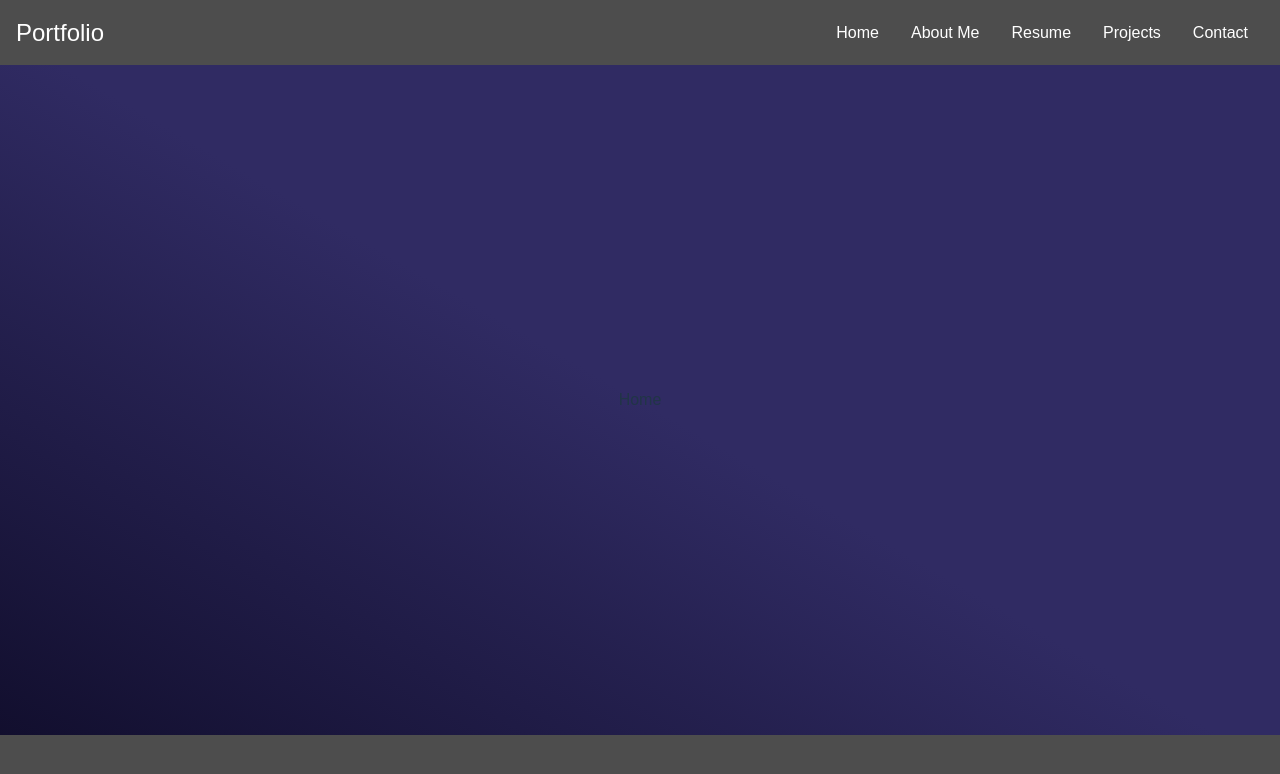
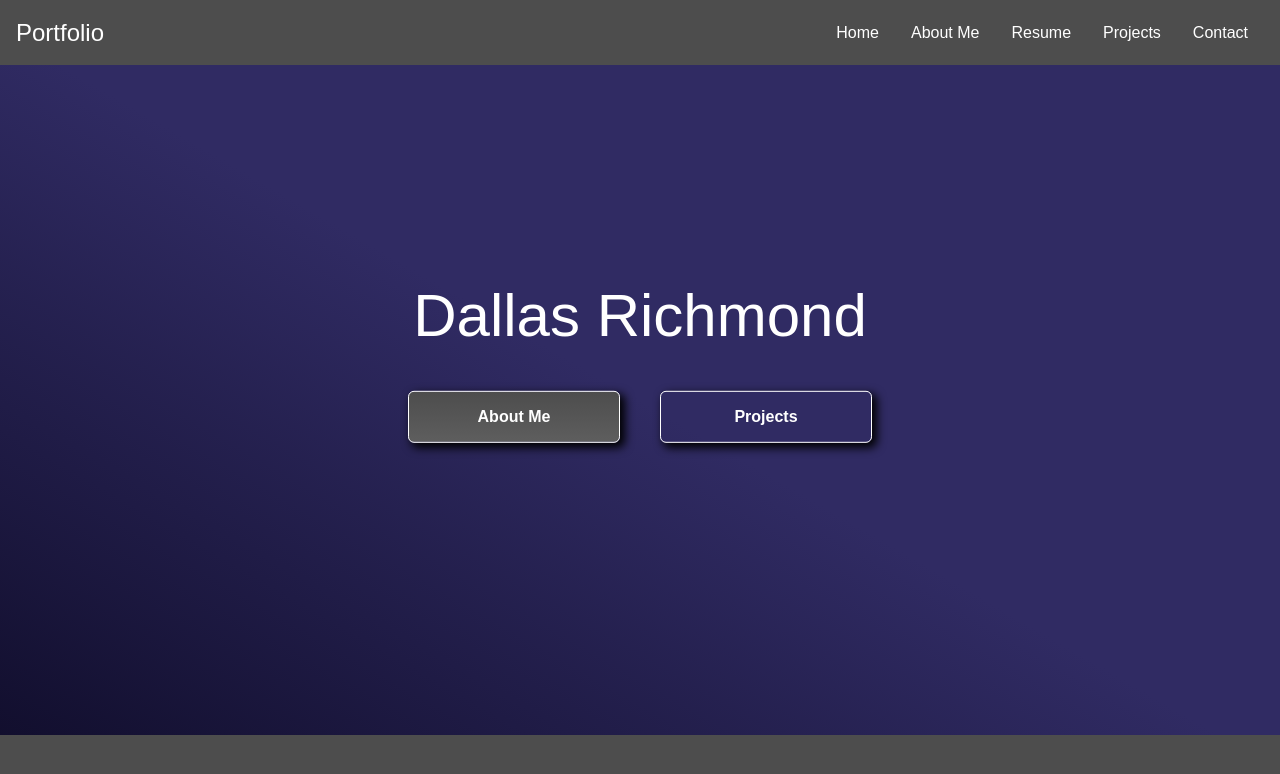
Before and after one commit to dallascrichmond/dallas-richmond-portfolio, a React (Vite) app: page / in a window 1280 px wide. Shown: the top 774 px of the page. Built offline with nearby package versions, Linux system fonts and the light colour scheme; the HTML template or start-up script is replaced by a standard one.

Commit message:
Home Page updated

```diff
--- /dev/null
+++ b/src/components/common/NavButton/NavButton.tsx
@@ -0,0 +1,34 @@
+/**
+ * @summary NavButtin component
+ * @author  Dallas Richmond
+ */
+import {
+  StyledLink,
+} from "./navButton.styles";
+
+type ButtonVariants = 'default' | 'secondary';
+type ButtonSizes = 'sm' | 'md' | 'lg';
+
+type ButtonProps = {
+  path: string;
+  text: string;
+  variant: ButtonVariants;
+  size?: ButtonSizes;
+}
+
+export default function NavButton({
+  path,
+  text,
+  variant,
+  size,
+}: ButtonProps) {
+  return (
+    <StyledLink
+      href={path}
+      variant={variant}
+      size={size}
+    >
+      {text}
+    </StyledLink>
+  );
+}
--- /dev/null
+++ b/src/components/common/NavButton/navButton.styles.ts
@@ -0,0 +1,29 @@
+import styled from '@emotion/styled';
+
+type ButtonProps = {
+  variant: string;
+  size?: string;
+}
+
+export const StyledLink = styled.a<ButtonProps>`
+  border-radius: 6px;
+  color: white;
+  padding: 13px 55px;
+  text-align: center;
+  text-decoration: none;
+  display: inline-block;
+  font-size: 16px;
+  font-weight: bold;
+  margin: 2px 20px;
+  transition-duration: 0.4s;
+  cursor: pointer;
+  width: 100px;
+  box-shadow: 4px 4px 10px 1px black;
+  background-image: ${(props) => (props.variant === 'default' ? 'linear-gradient(#4d4d4d, #5e5e5e)' : 'none' )};
+  border: 1px solid #FFFFFF;
+  &: hover {
+    color: #c018d6;
+    border-radius: 10px;
+    border: 1px solid #c018d6;
+  }
+`;
--- a/src/components/index.ts
+++ b/src/components/index.ts
@@ -1,7 +1,9 @@
 import Header from "./common/Header/Header";
 import Footer from "./common/Footer/Footer";
+import NavButton from "./common/NavButton/NavButton";
 
 export {
   Header,
   Footer,
+  NavButton,
 };
--- a/src/index.css
+++ b/src/index.css
@@ -42,7 +42,7 @@ body {
 }
 
 h1 {
-  font-size: 3.2em;
+  font-size: 2em;
   line-height: 1.1;
 }
 
--- a/src/views/Home/Home.tsx
+++ b/src/views/Home/Home.tsx
@@ -2,13 +2,30 @@
  * @summary Home page of app
  * @author  Dallas Richmond
  */
-import { StyledP } from "./home.styles";
+import { NavButton } from "../../components";
+
+import {
+  HomeContainer,
+  StyledHeading
+} from "./home.styles";
+
 export default function Home() {
   return (
-    <div>
-      <StyledP>
-        Home
-      </StyledP>
-    </div>
+    <HomeContainer>
+      <StyledHeading>
+        Dallas Richmond
+      </StyledHeading>
+      <NavButton
+        path="/dallas-richmond-portfolio/#/About"
+        text="About Me"
+        variant="default"
+      />
+      <NavButton
+        path="/dallas-richmond-portfolio/#/Projects"
+        text="Projects"
+        variant="secondary"
+      />
+
+    </HomeContainer>
   );
 }
--- a/src/views/Home/home.styles.ts
+++ b/src/views/Home/home.styles.ts
@@ -1,5 +1,15 @@
 import styled from '@emotion/styled';
 
-export const StyledP = styled.p`
+export const HomeContainer = styled.div`
+  position: absolute;
+	top:43%;
+	left:50%;
+	transform: translate(-50%, -50%);
+	text-align: center;
+	font-size: 30px;
+	color: white;
+`;
 
+export const StyledHeading = styled.h1`
+  font-weight: 100;
 `;
```
